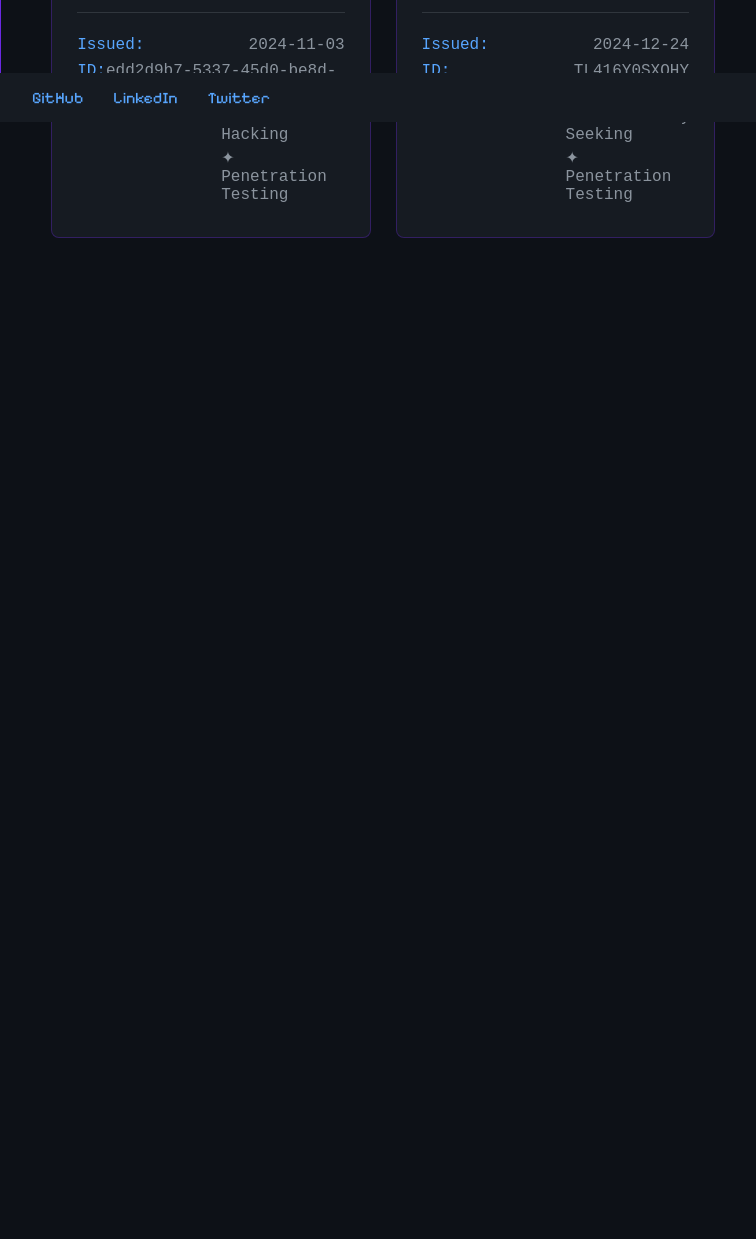
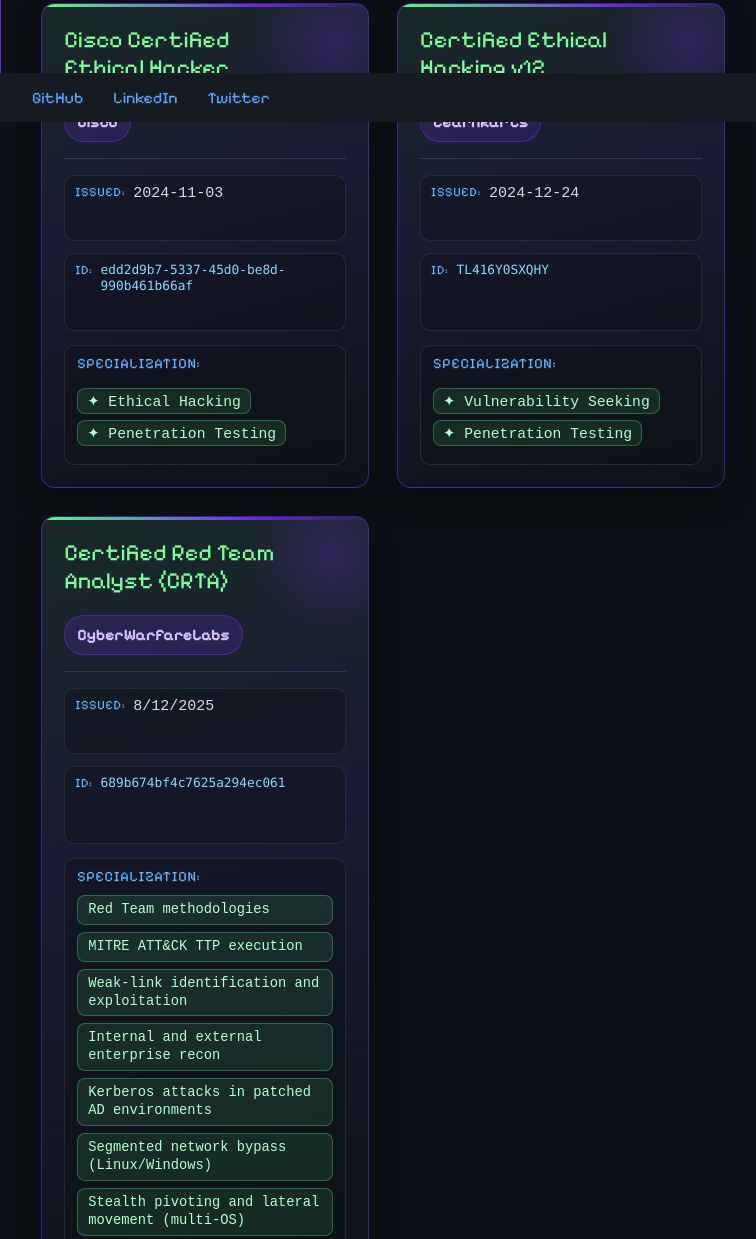
Before and after one commit to Zer0plusOne/Zer0plusOne.github.io, a plain HTML site: page certifications.html in a window 1280 px wide. Shown: the part 678-1917 px from the top of the page, without its empty margins (497-1253 px from the left). Before the commit the page ends 1046 px from the top, so only its background shows below. Drawn offline with Linux system fonts and the light colour scheme; no server answers; a web font is replaced by a local one.

Commit message:
Version: Beta_1.0.3

```diff
--- a/certifications.html
+++ b/certifications.html
@@ -124,6 +124,34 @@
                     </div>
                 </div>
             </div>
+
+            <!-- CertificaciÃ³n 5 -->
+            <div class="certification-card">
+                <div class="certification-title">Certified Red Team Analyst (CRTA)</div>
+                <div class="certification-issuer">CyberWarfareLabs</div>
+                <div class="certification-details">
+                    <div class="detail-item">
+                        <span class="detail-label">Issued:</span>
+                        <span>8/12/2025</span>
+                    </div>
+                    <div class="detail-item">
+                        <span class="detail-label">ID:</span>
+                        <span>689b674bf4c7625a294ec061</span>
+                    </div>
+                    <div class="detail-item">
+                        <span class="detail-label">Specialization:</span>
+                        <div class="specializations capability-list">
+                            <span>Red Team methodologies</span>
+                            <span>MITRE ATT&amp;CK TTP execution</span>
+                            <span>Weak-link identification and exploitation</span>
+                            <span>Internal and external enterprise recon</span>
+                            <span>Kerberos attacks in patched AD environments</span>
+                            <span>Segmented network bypass (Linux/Windows)</span>
+                            <span>Stealth pivoting and lateral movement (multi-OS)</span>
+                        </div>
+                    </div>
+                </div>
+            </div>
         </div>
     </section>
 
--- a/scripts/scripts.js
+++ b/scripts/scripts.js
@@ -156,11 +156,15 @@
 }
 
 document.addEventListener('DOMContentLoaded', function () {
+    const readmeContainer = document.getElementById('github-readme');
+    if (!readmeContainer) {
+        return;
+    }
+
     fetch(README_RAW_URL)
         .then(response => response.text())
         .then(data => {
             const htmlContent = marked.parse(data);
-            const readmeContainer = document.getElementById('github-readme');
             readmeContainer.innerHTML = htmlContent;
             postProcessReadme(readmeContainer);
             highlightReadmeCode(readmeContainer);
--- a/styles/certifications-style.css
+++ b/styles/certifications-style.css
@@ -119,83 +119,201 @@
 
 .certifications-grid {
     display: grid;
-    grid-template-columns: repeat(auto-fill, minmax(300px, 1fr));
-    gap: 25px;
-    padding: 20px;
+    grid-template-columns: repeat(auto-fit, minmax(320px, 1fr));
+    gap: 28px;
+    padding: 10px;
     align-content: start;
 }
 
 .certification-card {
-    background: #161b22;
-    border: 1px solid #6a29e255;
-    border-radius: 8px;
-    padding: 25px;
+    background:
+        linear-gradient(165deg, rgba(88, 255, 124, 0.07) 0%, rgba(106, 41, 226, 0.09) 42%, rgba(13, 17, 23, 0.96) 100%),
+        #131922;
+    border: 1px solid rgba(106, 41, 226, 0.55);
+    border-radius: 14px;
+    padding: 22px;
     position: relative;
+    overflow: hidden;
+    isolation: isolate;
+    display: grid;
+    grid-template-rows: 76px 40px 1fr;
+    align-content: start;
     transition: all 0.3s cubic-bezier(0.4, 0, 0.2, 1);
-    cursor: pointer;
+    box-shadow:
+        0 14px 28px rgba(0, 0, 0, 0.28),
+        inset 0 1px 0 rgba(255, 255, 255, 0.04);
 }
 
 .certification-card:hover {
-    transform: translateY(-5px);
+    transform: translateY(-6px);
     border-color: #58ff7c;
-    box-shadow: 0 0 25px rgba(88, 255, 124, 0.2);
+    box-shadow:
+        0 20px 36px rgba(0, 0, 0, 0.36),
+        0 0 26px rgba(88, 255, 124, 0.13),
+        inset 0 1px 0 rgba(255, 255, 255, 0.06);
 }
 
 .certification-card::before {
     content: '';
     position: absolute;
-    top: -2px;
-    left: -2px;
-    right: -2px;
-    bottom: -2px;
-    border-radius: 10px;
+    top: -48px;
+    right: -50px;
+    width: 170px;
+    height: 170px;
+    border-radius: 999px;
+    background: radial-gradient(circle, rgba(106, 41, 226, 0.25) 0%, rgba(106, 41, 226, 0) 68%);
     z-index: -1;
-    background: linear-gradient(45deg,
-        rgba(106, 41, 226, 0.8),
-        rgba(88, 255, 124, 0.5),
-        transparent);
-    opacity: 0;
-    transition: opacity 0.3s ease;
 }
 
-.certification-card:hover::before {
-    opacity: 1;
+.certification-card::after {
+    content: '';
+    position: absolute;
+    top: 0;
+    left: 0;
+    width: 100%;
+    height: 3px;
+    background: linear-gradient(90deg, #58ff7c 0%, #6a29e2 65%, transparent 100%);
+    z-index: -1;
 }
 
 .certification-title {
     font-family: 'Pixelify Sans';
-    color: #58ff7c;
-    font-size: 1.5rem;
-    margin-bottom: 15px;
+    color: #7bff9a;
+    font-size: 1.45rem;
+    line-height: 1.2;
+    min-height: 2.4em;
+    margin-bottom: 0;
+    text-wrap: balance;
 }
 
 .certification-issuer {
-    color: #6a29e2;
-    font-weight: bold;
-    font-size: 1.1rem;
+    display: inline-flex;
+    align-items: center;
+    gap: 8px;
+    color: #d6c2ff;
+    font-family: 'Pixelify Sans', sans-serif;
+    font-weight: 600;
+    font-size: 0.95rem;
+    letter-spacing: 0.03em;
+    background: rgba(106, 41, 226, 0.2);
+    border: 1px solid rgba(106, 41, 226, 0.55);
+    border-radius: 999px;
+    padding: 5px 12px;
+    width: fit-content;
 }
 
 .certification-details {
-    margin-top: 15px;
-    padding-top: 15px;
-    border-top: 1px solid #30363d;
+    margin-top: 16px;
+    padding-top: 16px;
+    border-top: 1px solid rgba(88, 166, 255, 0.22);
+    display: grid;
+    gap: 12px;
+    align-content: start;
 }
 
 .detail-item {
-    display: flex;
-    justify-content: space-between;
-    margin: 8px 0;
-    color: #8b949e;
+    display: grid;
+    grid-template-columns: 106px minmax(0, 1fr);
+    gap: 10px 12px;
+    align-items: start;
+    color: #9ba7b5;
+    padding: 8px 10px;
+    background: rgba(13, 17, 23, 0.42);
+    border: 1px solid rgba(48, 54, 61, 0.7);
+    border-radius: 10px;
 }
 
 .detail-label {
-    color: #58a6ff;
+    color: #63b3ff;
+    font-family: 'Pixelify Sans', sans-serif;
+    font-size: 0.9rem;
+    letter-spacing: 0.05em;
+    text-transform: uppercase;
+}
+
+.detail-item > span:last-child {
+    color: #d3dbe5;
+    text-align: left;
+    overflow-wrap: anywhere;
+}
+
+.detail-item:nth-child(2) > span:last-child {
+    font-family: "Cascadia Code", "Fira Code", Consolas, monospace;
+    font-size: 0.8rem;
+    line-height: 1.22;
+    color: #8bd7ff;
+}
+
+.certification-details .detail-item:nth-child(1) {
+    grid-template-columns: max-content minmax(0, 1fr);
+    gap: 8px;
+    min-height: 48px;
+}
+
+.certification-details .detail-item:nth-child(2) {
+    grid-template-columns: max-content minmax(0, 1fr);
+    gap: 8px;
+    min-height: 60px;
+}
+
+.certification-details .detail-item:nth-child(1) .detail-label,
+.certification-details .detail-item:nth-child(2) .detail-label {
+    font-size: 0.8rem;
+}
+
+.certification-details .detail-item:nth-child(1) > span:last-child {
+    font-size: 0.94rem;
+}
+
+.certification-details .detail-item:last-child {
+    grid-template-columns: 1fr;
+    gap: 8px;
+    padding: 10px 12px 12px;
+    margin-top: 2px;
+    min-height: 96px;
+}
+
+.certification-details .detail-item:last-child .detail-label {
+    display: block;
+    margin-bottom: 2px;
+    line-height: 1.1;
 }
 
 .specializations {
     display: flex;
     flex-direction: column;
-    gap: 4px;
+    gap: 6px;
+}
+
+.specializations span {
+    display: inline-flex;
+    width: fit-content;
+    align-items: center;
+    padding: 3px 9px;
+    border-radius: 8px;
+    background: rgba(88, 255, 124, 0.11);
+    border: 1px solid rgba(88, 255, 124, 0.3);
+    color: #b5ffd0;
+    font-size: 0.92rem;
+    max-width: 100%;
+}
+
+.specializations.capability-list {
+    width: 100%;
+    min-width: 0;
+    gap: 7px;
+}
+
+.specializations.capability-list span {
+    display: block;
+    width: 100%;
+    max-width: 100%;
+    box-sizing: border-box;
+    padding: 5px 10px;
+    font-size: 0.86rem;
+    line-height: 1.3;
+    overflow-wrap: anywhere;
+    white-space: normal;
 }
 
 @keyframes neon-pulse {
@@ -223,6 +341,16 @@
 
     .certifications-grid {
         grid-template-columns: 1fr;
+        gap: 18px;
+        padding: 4px;
+    }
+
+    .certification-card {
+        padding: 18px;
+    }
+
+    .detail-item {
+        grid-template-columns: 92px minmax(0, 1fr);
     }
 
     .navbar ul {
```
